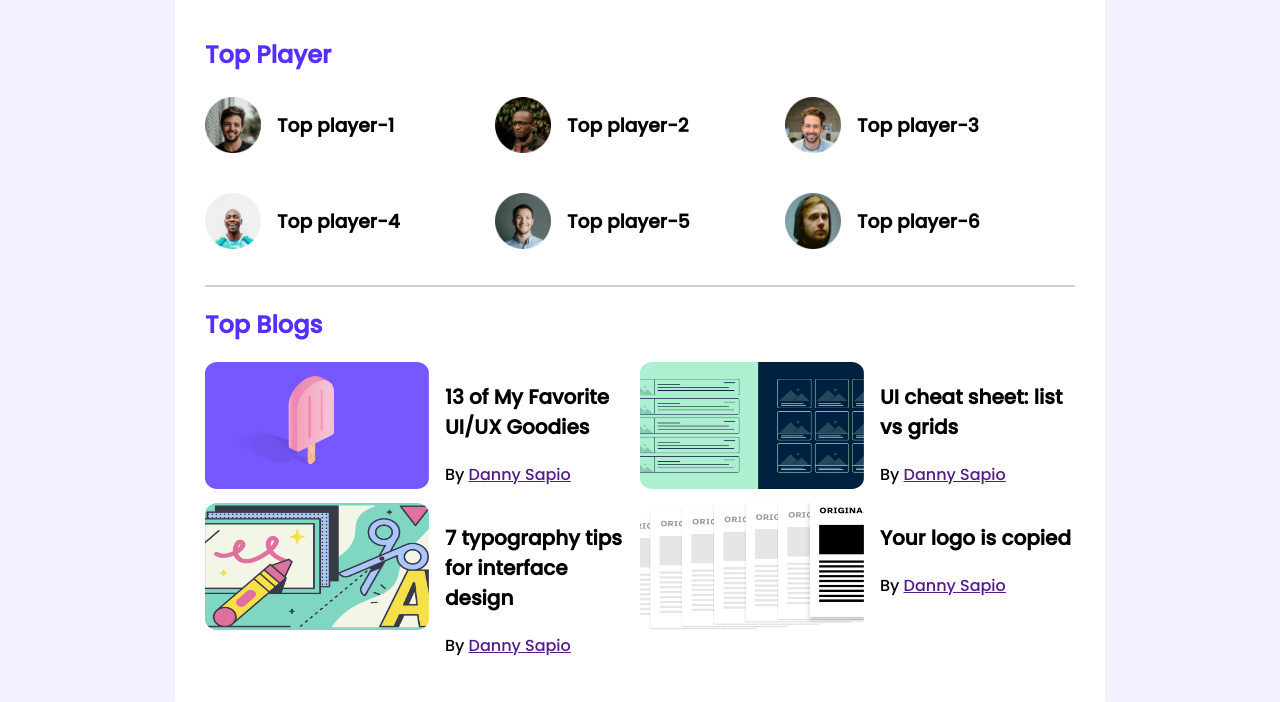
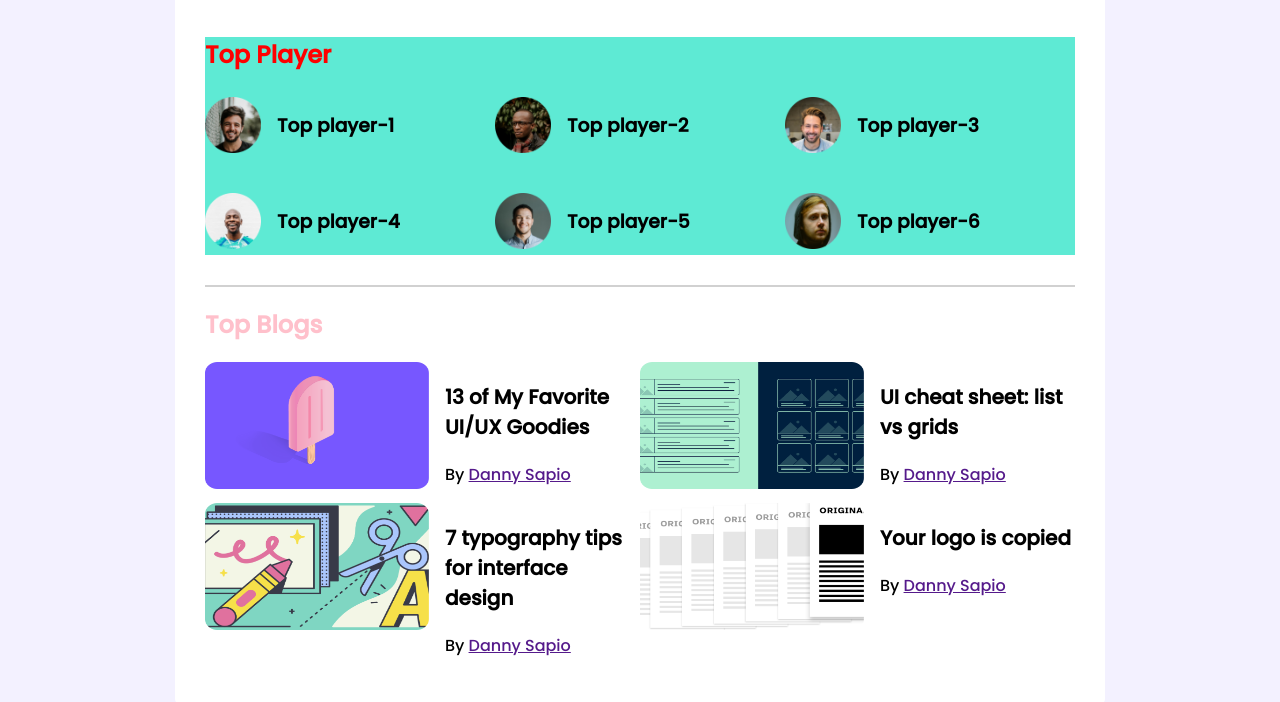
Before and after one commit to MdNadiruzzamanNibras/leader-board-css3, a plain HTML site: page index.html in a window 1280 px wide. Shown: the part 121-823 px from the top of the page. Drawn offline with Linux system fonts and the light colour scheme.

Commit message:
color change

```diff
--- a/index.html
+++ b/index.html
@@ -31,8 +31,8 @@
     <main>
         <!-- top player and top blogs -->
    <section class="container">
-       <div id="top-color" class="top-players">
-        <h2 class="section-title">Top Player</h2>
+       <div id="top-bgColor" class="top-players">
+        <h2 id="top-player-color" class="section-title">Top Player</h2>
            <div class="players">
                <div class="player"><img src="images/players/player-1.png" alt="">
                <h3 class="player-name">Top player-1</h3></div>
@@ -45,8 +45,8 @@
            </div>
        </div>
        <hr>
-       <div id="top-color" class="top-blogs">
-           <h2 class="section-title">Top Blogs</h2>
+       <div  class="top-blogs">
+           <h2 id="top-blog-color" class="section-title">Top Blogs</h2>
            <div class="blogs">
            <article class="blog">
                    <div class="tumbnil"><img src="images/blogs/blog-1.png" alt=""></div>
@@ -168,5 +168,7 @@
     </div>
 </section>
     </main>
+
+    <script src="main.js"></script>
 </body>
 </html>
--- a/main.js
+++ b/main.js
@@ -0,0 +1,3 @@
+document.getElementById("top-player-color").style.color='red';
+document.getElementById("top-blog-color").style.color='pink';
+document.getElementById("top-bgColor").style.backgroundColor='rgb(94 234 212)';
```
